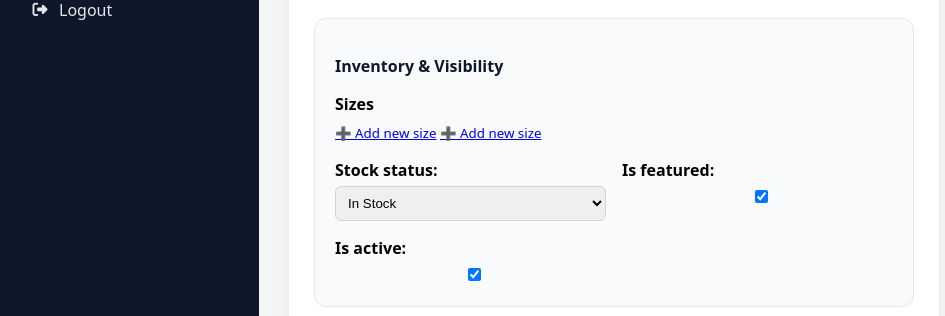
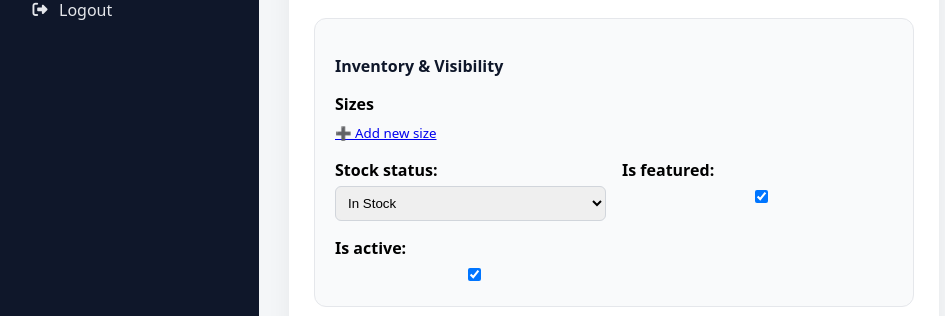
Before and after one commit to jicartji-dev/ecommerce, a Django app: page /cj-admin/products/add/ in a window 1280 px wide. Shown: the part 557-873 px from the top of the page, without its empty margins (1-946 px from the left). Run offline with Django 5.2, Linux system fonts and the light colour scheme; the visitor is signed in with stand-in values (Sample User, id 1); data that the repository does not hold is empty.

Commit message:
Update cj_product_form.html

```diff
--- a/cartjiapp/templates/cj_admin/products/cj_product_form.html
+++ b/cartjiapp/templates/cj_admin/products/cj_product_form.html
@@ -64,9 +64,6 @@
     <a href="{% url 'cj_size_add' %}" target="_blank">➕ Add new size</a>
 </small>
 
-            <small>
-                <a href="{% url 'cj_size_add' %}" target="_blank">➕ Add new size</a>
-            </small>
         </div>
 
         <div>
```
